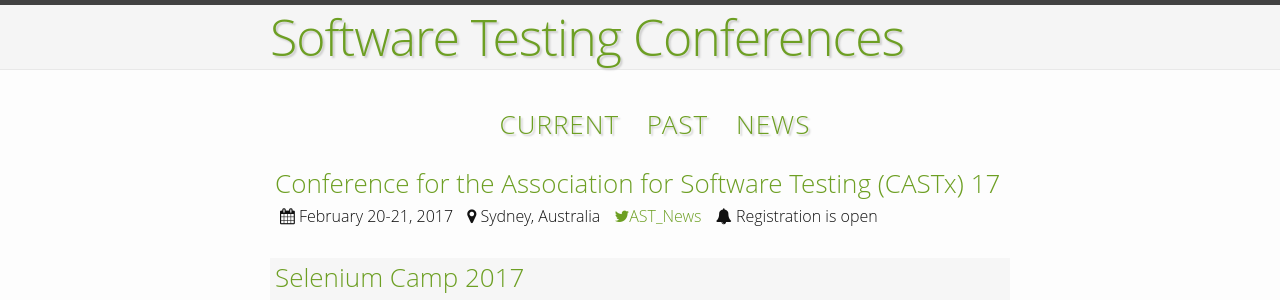
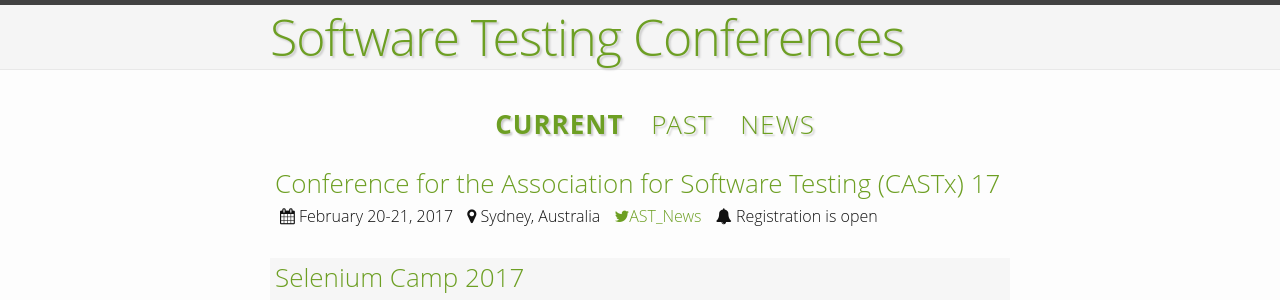
Before and after one commit to TestingConferences/testingconferences.github.io, a Jekyll site: the page built from index.html, in a window 1280 px wide. Shown: the top 300 px of the page. Built offline with Jekyll 4.4.1, drawn with Linux system fonts in a browser that asks for light colours.

Commit message:
fixed bug in class definition

```diff
--- a/_includes/nav.html
+++ b/_includes/nav.html
@@ -1,6 +1,6 @@
 <div class="main-nav">
   <ul>
-    <a href="/" {% if page.url == '/index.html' %}class='active'{% endif %}>Current</a>
+    <a href="/" {% if page.url == '/' %}class='active'{% endif %}>Current</a>
     <a href="/past" {% if page.url == '/past/' %}class='active'{% endif %}>Past</a>
     <a href="/news" {% if page.url == '/news/' %}class='active'{% endif %}>News</a>
   </ul>
```
